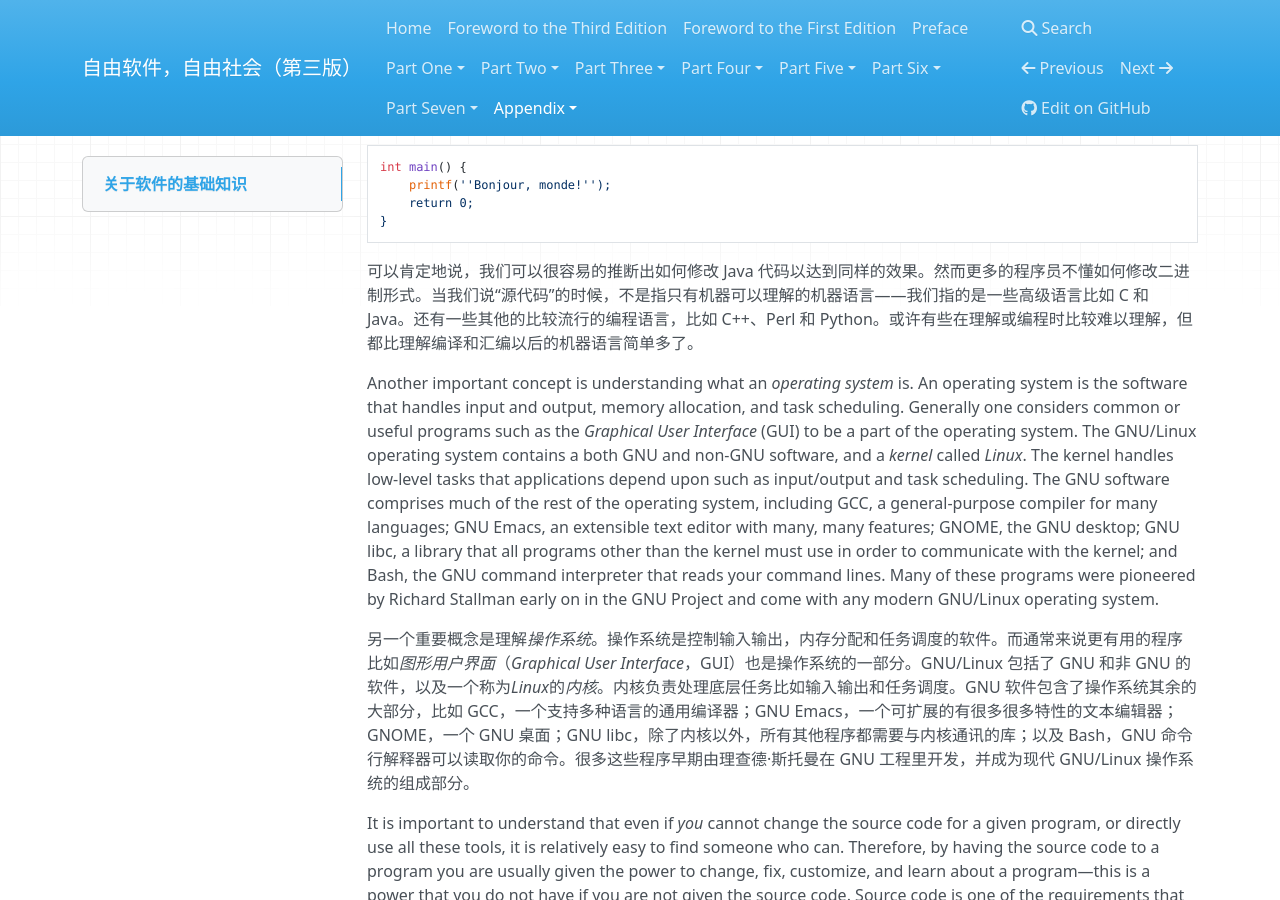
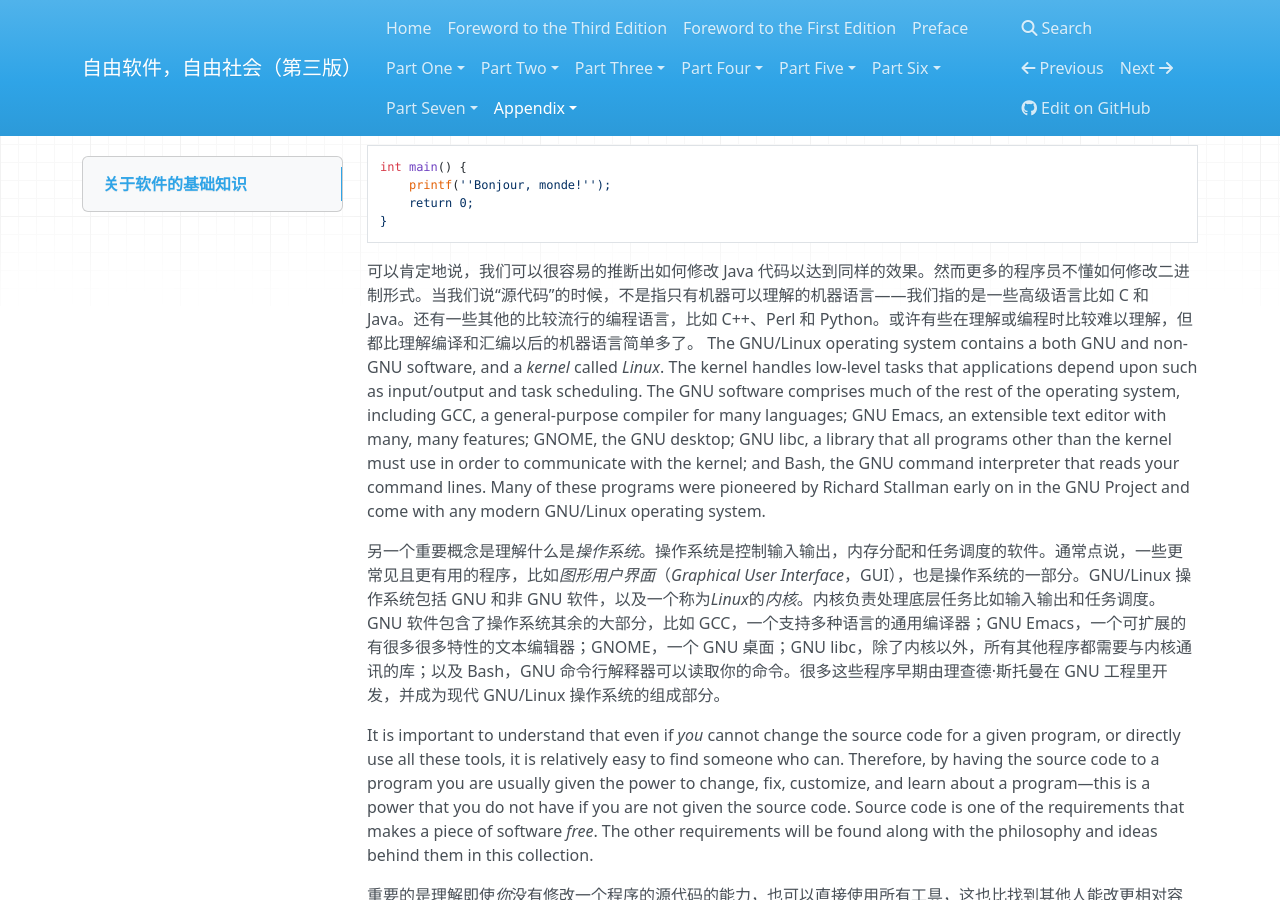
Before and after one commit to beijinglug/fsfs-zh, an MkDocs documentation site: the page built from docs/appendix-a.md, in a window 1280 px wide and 900 px high, scrolled down 1197 px. Built offline with MkDocs 1.6.1, drawn with Linux system fonts in a browser that asks for light colours; nearby versions of some CDN libraries; old or Windows-style settings are respelled for this version of MkDocs.

Commit message:
Update appendix-a.md

````diff
--- a/docs/appendix-a.md
+++ b/docs/appendix-a.md
@@ -53,12 +53,7 @@ int main() {
 ```
 
 可以肯定地说，我们可以很容易的推断出如何修改 Java 代码以达到同样的效果。然而更多的程序员不懂如何修改二进制形式。当我们说“源代码”的时候，不是指只有机器可以理解的机器语言——我们指的是一些高级语言比如 C 和 Java。还有一些其他的比较流行的编程语言，比如 C++、Perl 和 Python。或许有些在理解或编程时比较难以理解，但都比理解编译和汇编以后的机器语言简单多了。
-
-Another important concept is understanding what an *operating system*
-is. An operating system is the software that handles input and output,
-memory allocation, and task scheduling. Generally one considers common
-or useful programs such as the *Graphical User Interface* (GUI) to be a
-part of the operating system. The GNU/Linux operating system contains a
+The GNU/Linux operating system contains a
 both GNU and non-GNU software, and a *kernel* called *Linux*. The kernel
 handles low-level tasks that applications depend upon such as
 input/output and task scheduling. The GNU software comprises much of the
@@ -70,7 +65,7 @@ and Bash, the GNU command interpreter that reads your command lines.
 Many of these programs were pioneered by Richard Stallman early on in
 the GNU Project and come with any modern GNU/Linux operating system.
 
-另一个重要概念是理解*操作系统*。操作系统是控制输入输出，内存分配和任务调度的软件。而通常来说更有用的程序比如*图形用户界面*（*Graphical User Interface*，GUI）也是操作系统的一部分。GNU/Linux 包括了 GNU 和非 GNU 的软件，以及一个称为*Linux*的*内核*。内核负责处理底层任务比如输入输出和任务调度。GNU 软件包含了操作系统其余的大部分，比如 GCC，一个支持多种语言的通用编译器；GNU Emacs，一个可扩展的有很多很多特性的文本编辑器；GNOME，一个 GNU 桌面；GNU libc，除了内核以外，所有其他程序都需要与内核通讯的库；以及 Bash，GNU 命令行解释器可以读取你的命令。很多这些程序早期由理查德·斯托曼在 GNU 工程里开发，并成为现代 GNU/Linux 操作系统的组成部分。
+另一个重要概念是理解什么是*操作系统*。操作系统是控制输入输出，内存分配和任务调度的软件。通常点说，一些更常见且更有用的程序，比如*图形用户界面*（*Graphical User Interface*，GUI），也是操作系统的一部分。GNU/Linux 操作系统包括 GNU 和非 GNU 软件，以及一个称为*Linux*的*内核*。内核负责处理底层任务比如输入输出和任务调度。GNU 软件包含了操作系统其余的大部分，比如 GCC，一个支持多种语言的通用编译器；GNU Emacs，一个可扩展的有很多很多特性的文本编辑器；GNOME，一个 GNU 桌面；GNU libc，除了内核以外，所有其他程序都需要与内核通讯的库；以及 Bash，GNU 命令行解释器可以读取你的命令。很多这些程序早期由理查德·斯托曼在 GNU 工程里开发，并成为现代 GNU/Linux 操作系统的组成部分。
 
 It is important to understand that even if *you* cannot change the
 source code for a given program, or directly use all these tools, it is
````
